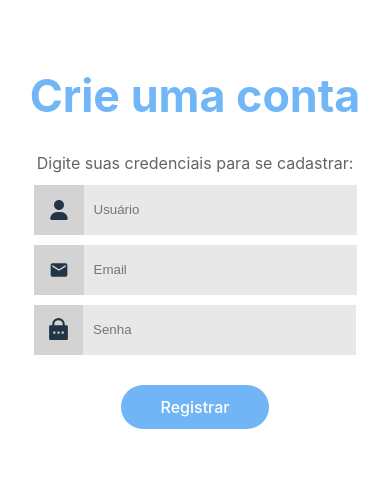
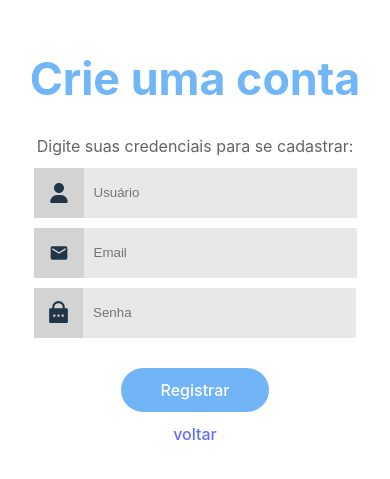
Before and after one commit to MvFranca/Login-Projeto, a React (Vite) app: page /registrar in a window 390 px wide. Shown: the part 171-650 px from the top of the page. Built offline with nearby package versions, Linux system fonts and the light colour scheme.

Commit message:
Página de registro adicionada

```diff
--- a/src/components/InicioRegistro.tsx
+++ b/src/components/InicioRegistro.tsx
@@ -39,6 +39,9 @@ const InicioRegistro = () => {
             <div>
               <button type="submit">Registrar</button>
             </div>
+            <div>
+              <a href="#">voltar</a>
+            </div>
           </form>
         </div>
         </div>
--- a/src/styles/InicioEntrar.module.css
+++ b/src/styles/InicioEntrar.module.css
@@ -116,6 +116,10 @@
       display: none;
    }
 
+   .container1{
+    width: 100vw;
+   }
+
    .container input, .container1 input{
 
     width: 70vw;
```
